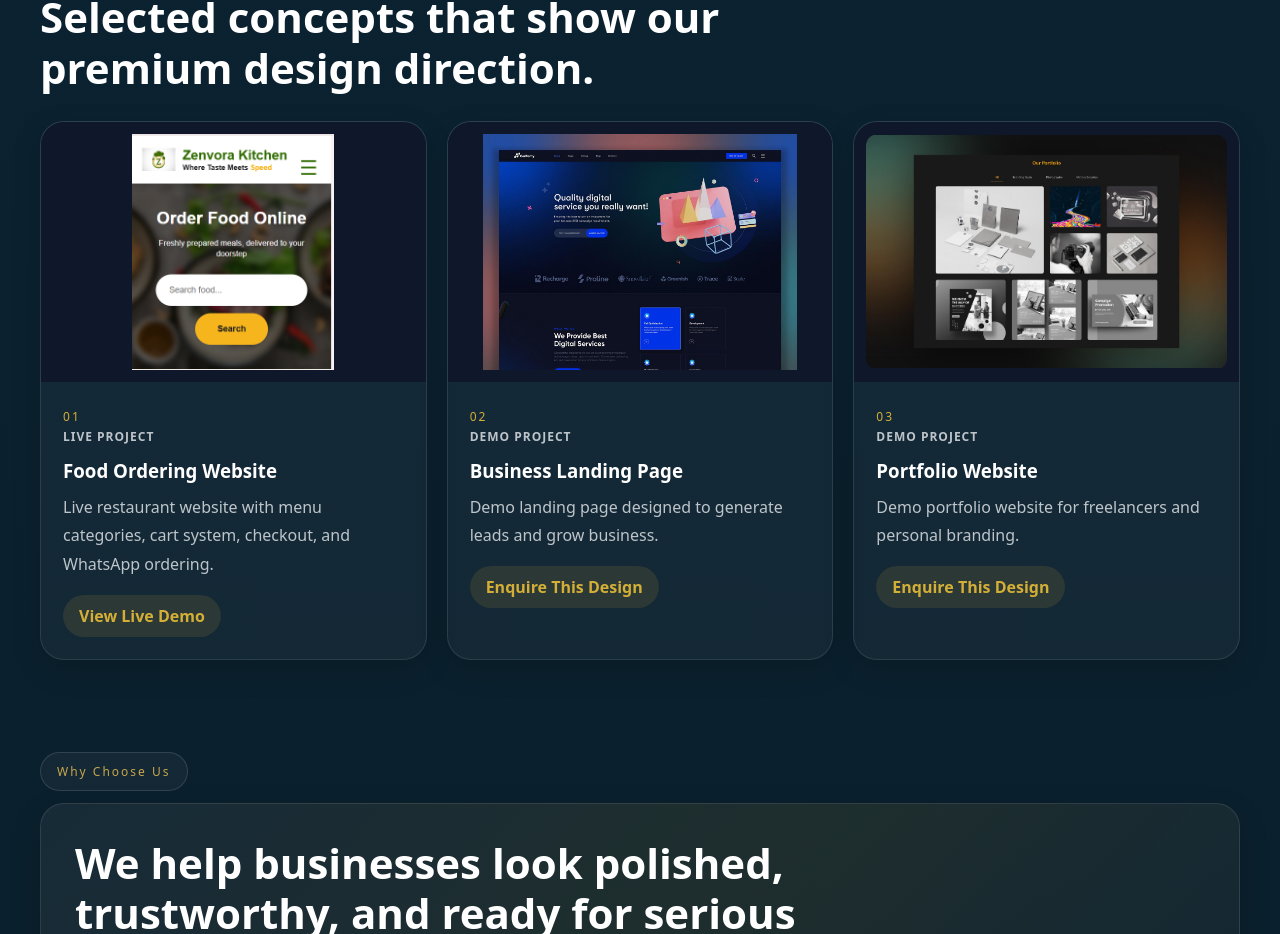
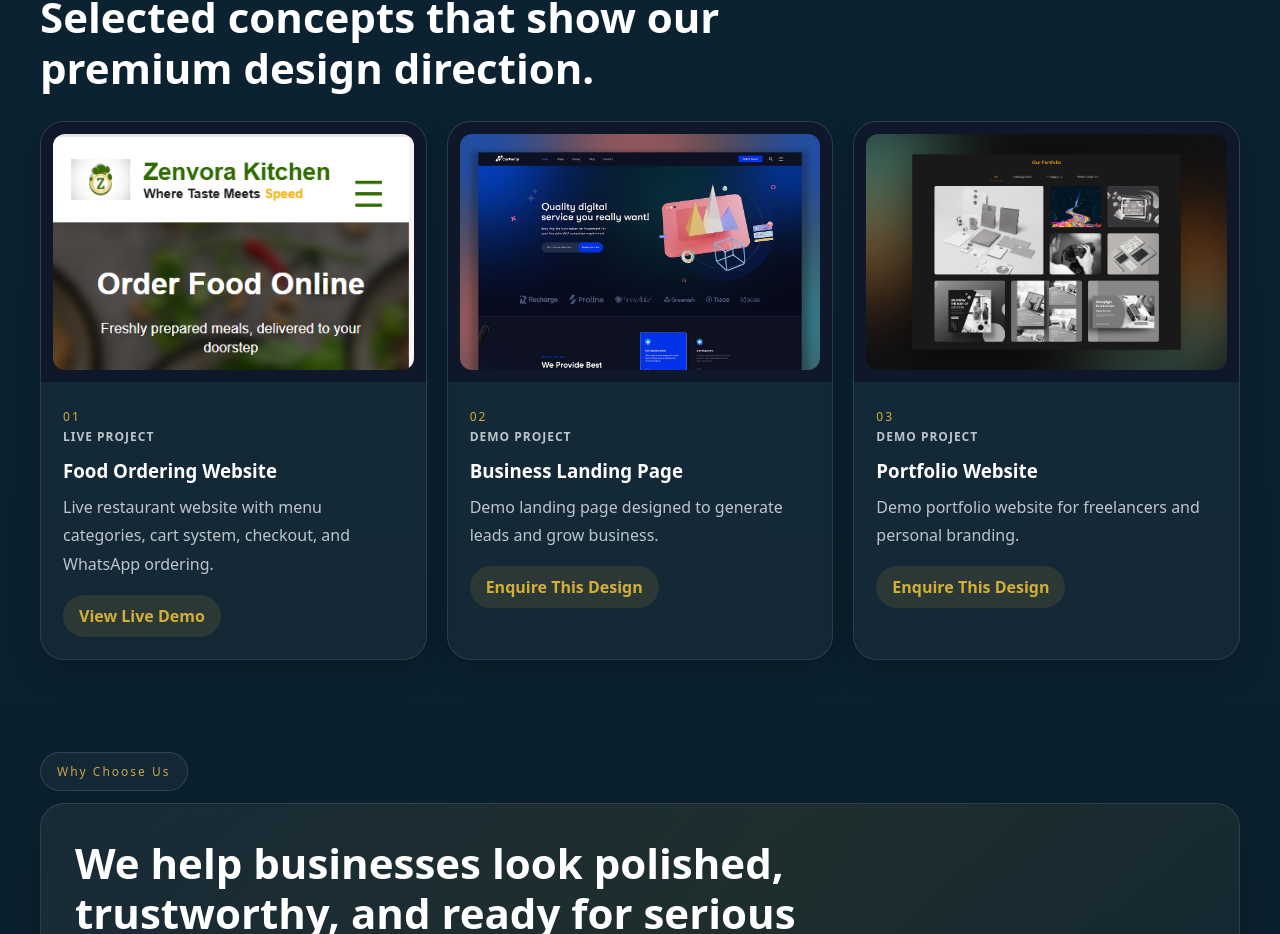
Before and after one commit to GATTUDEEPTHI2/pixelcraftstudio, a Next.js app: page / in a window 1280 px wide. Shown: the part 1838-2772 px from the top of the page. Built offline with nearby package versions, Linux system fonts and the light colour scheme.

Commit message:
Fix image alignment perfectly

```diff
--- a/app/globals.css
+++ b/app/globals.css
@@ -506,15 +506,23 @@ textarea::placeholder {
 .project-real-image {
   width: 100%;
   height: 100%;
-  object-fit: contain;
+  object-fit: cover;
+  object-position: top;
   border-radius: 12px;
   display: block;
   transition: transform 0.45s ease, filter 0.45s ease;
 }
 
+.project-image-wrap {
+  position: relative;
+  height: 260px;
+  overflow: hidden;
+  border-radius: 18px 18px 0 0;
+}
+
 .project-card:hover .project-real-image {
-  transform: scale(1.04);
-  filter: brightness(0.85);
+  transform: scale(1.05);
+  filter: brightness(0.9);
 }
 
 .project-overlay {
```
